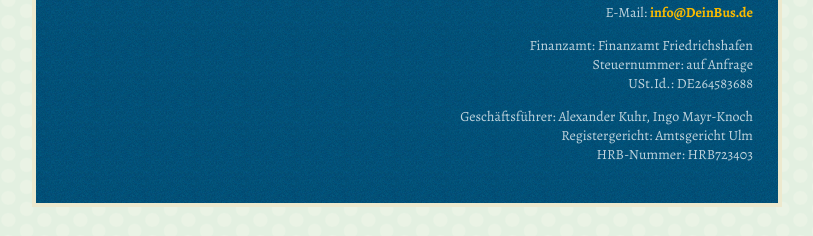
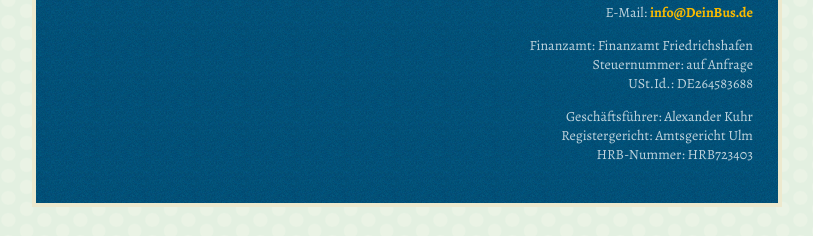
Before and after one commit to DeinBus/deinbus.github.io, a Jekyll site: the page built from index.md, in a window 1280 px wide. Shown: the part 759-995 px from the top of the page, without its empty margins (233-1046 px from the left). Built offline with Jekyll 4.4.1, drawn with Linux system fonts in a browser that asks for light colours.

Commit message:
Removed Ingo as CEO

```diff
--- a/_layouts/default.html
+++ b/_layouts/default.html
@@ -39,7 +39,7 @@
         </p>
 
         <p>
-            Geschäftsführer: Alexander Kuhr, Ingo Mayr-Knoch<br>
+            Geschäftsführer: Alexander Kuhr<br>
             Registergericht: Amtsgericht Ulm<br>
             HRB-Nummer: HRB723403
         </p>
```
